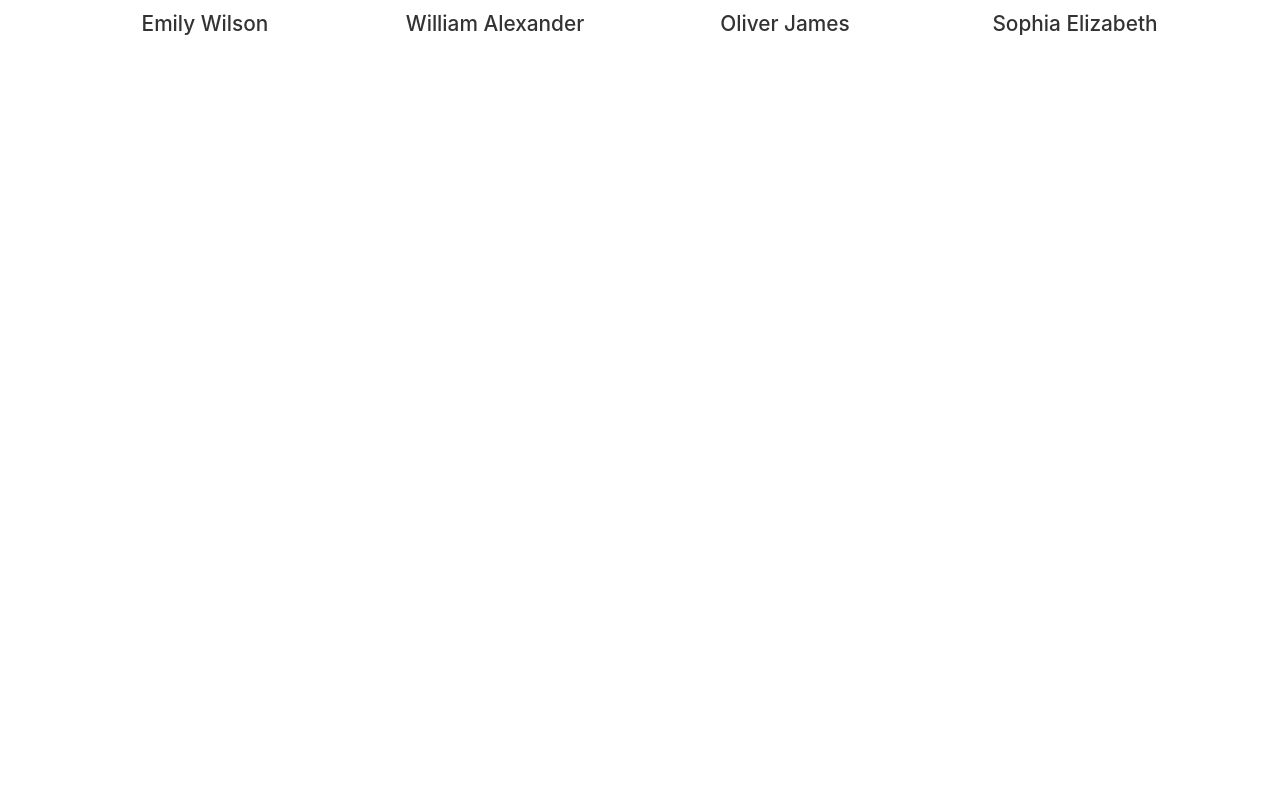
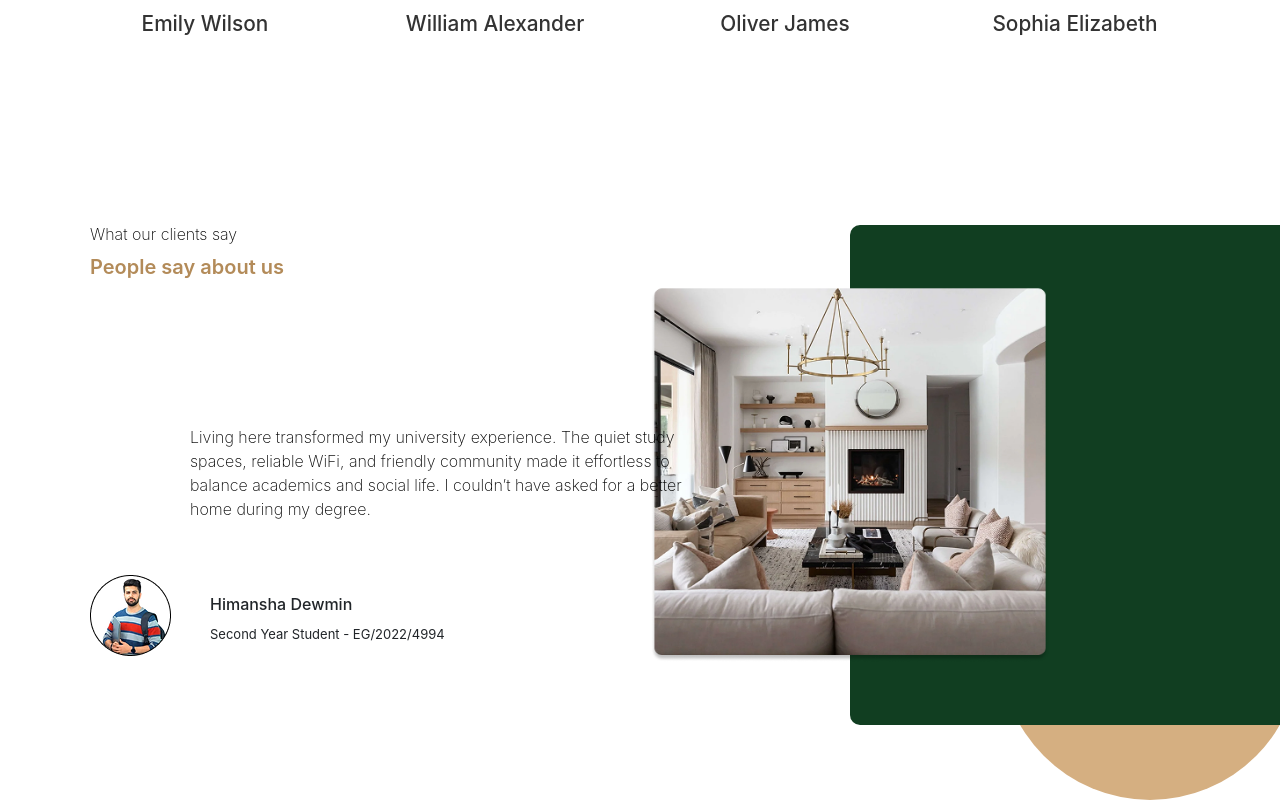
Before and after one commit to DewminJPH/BordEase, a React (Create React App) app: page / in a window 1280 px wide. Shown: the part 2993-3793 px from the top of the page. Before the commit the page ends 3218 px from the top, so only its background shows below. Built offline with nearby package versions, Linux system fonts and the light colour scheme; some icons are missing.

Commit message:
Clients thought section created

```diff
--- /dev/null
+++ b/src/components/Feedback.css
@@ -0,0 +1,87 @@
+.feedback-container{
+  position:relative;
+  height:500px;
+  width:100%;
+  margin-top:100px;
+  display:flex;
+}
+
+.circle{
+  width: 300px;
+  height: 300px;
+  top:55%;
+  left:1000px;
+  border-radius: 50%;
+  z-index: 1;
+  background-color:#d5af81;
+  position: absolute;
+}
+.rectangle{
+  width: 430px;
+  height: 100%;
+  background-color: #113E21;
+  position: absolute;
+  z-index:2;
+  right: 0;
+  border-radius:10px 0 0 10px;
+}
+.feedback-image{
+  position:absolute;
+  height: 75%;
+  width: 400px;
+  right: 230px;
+  top: 50%;
+  transform: translateY(-50%);
+  z-index: 3;
+}
+
+.feedback-content h5{
+  position: absolute;
+  font-size: 1rem;
+  margin-left:90px;
+  color: black;
+  font-weight: 200;
+  z-index: 3;
+}
+.feedback-content h3{
+  position: absolute;
+  font-size: 1.25rem;
+  margin-left:90px;
+  color: #B38B59;
+  font-weight: 600;
+  z-index: 3;
+  margin-top: 30px;
+}
+.symbol-quote{
+  position: absolute;
+  top: 25%;
+  left: 90px;
+}
+.feedback-content p.feedback{
+  position: absolute;
+  font-size: 1rem;
+  margin-left:190px;
+  color: black;
+  font-weight: 200;
+  z-index: 3;
+  top: 40%;
+  width: 500px;
+}
+.client-image{
+  position: absolute;
+  top: 70%;
+  left:90px;
+}
+
+.client-name{
+  position: absolute;
+  top: 74%;
+  left: 210px;
+  font-size: medium;
+}
+.reg-no{
+  position: absolute;
+  top: 80%;
+  left: 210px;
+  font-size: small;
+}
--- /dev/null
+++ b/src/components/Feedback.js
@@ -0,0 +1,40 @@
+import React from 'react';
+import './Feedback.css';
+import feedbackImage from '../Assets/Feedback.png';
+import { HugeiconsIcon } from '@hugeicons/react';
+import { QuoteUpIcon } from '@hugeicons/core-free-icons';
+import myimage from '../Assets/Me.png';
+
+const Feedback = () => {
+  return(
+    <div className="feedback-container">
+      <div className="circle"></div>
+      <div className="rectangle"></div>
+      <img
+        src={feedbackImage}
+        alt="Feedback Image"
+        className="feedback-image"
+      />
+      <div className="feedback-content">
+        <h5>What our clients say</h5>
+        <h3>People say about us</h3>
+          <HugeiconsIcon
+            icon={QuoteUpIcon}
+            size={35}
+            color="#113E21"
+            strokeWidth={1.5}
+            className="symbol-quote"
+          />
+        <p className="feedback">             Living here transformed my university experience. The quiet study spaces, reliable WiFi, and friendly community made it effortless to balance academics and social life. I couldn’t have asked for a better home during my degree.</p>
+        <img
+          src={myimage}
+          alt="Client Image"
+          className="client-image"
+        />
+        <h2 className="client-name">Himansha Dewmin</h2>
+        <p className="reg-no">Second Year Student - EG/2022/4994</p>
+      </div>
+    </div>
+  );
+};
+export default Feedback;
--- a/src/components/pages/Home.js
+++ b/src/components/pages/Home.js
@@ -5,6 +5,7 @@ import FilterTabs from '../FilterTabs';
 import PropertyCards from '../PropertyList';
 import Services from '../Services';
 import Agents from '../Agents'
+import Feedback from '../Feedback';
 
 function Home() {
   return (
@@ -14,6 +15,7 @@ function Home() {
       <PropertyCards/>
       <Services/>
       <Agents/>
+      <Feedback/>
     </>
   );
 }
```
Also changed, not shown: src/Assets/Feedback.png (added), src/Assets/Me.png (added).
